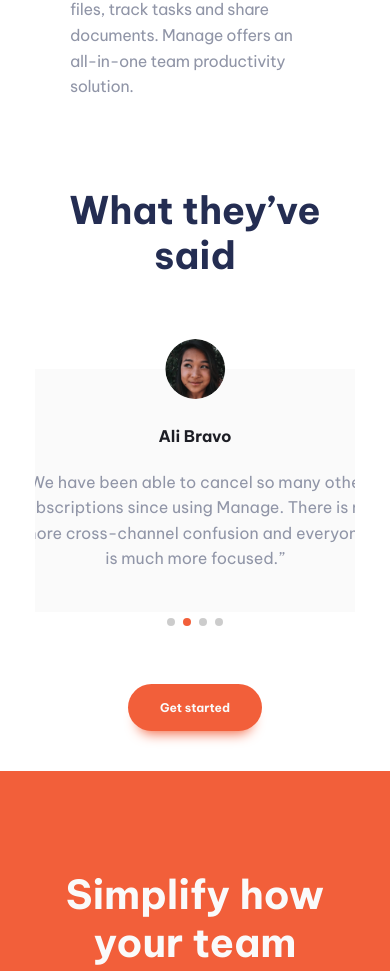
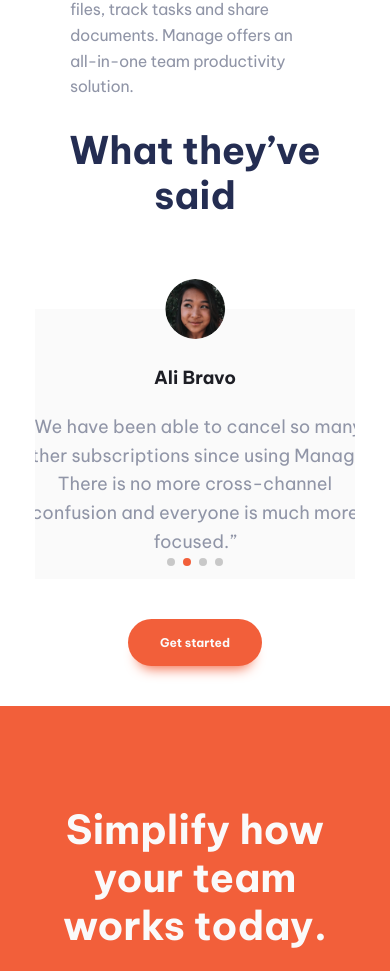
Before and after one commit to Zaklina-Radenkovic/manage, a website: page index.html in a window 390 px wide. Shown: the part 1853-2824 px from the top of the page. Drawn offline with nearby package versions, Linux system fonts and the light colour scheme; files that its build step writes are made by us from their sources.

Commit message:
adding breakpoints to swiper

```diff
--- a/sass/layout/_testimonials.scss
+++ b/sass/layout/_testimonials.scss
@@ -13,9 +13,9 @@
   }
 
   &__card {
+    font-size: 1.8rem;
+    padding-top: 5.5rem;
     background-color: $color-light-gray;
-    padding-top: 5.5rem;
-    font-size: 1.6rem;
     position: relative;
 
     display: flex;
@@ -47,6 +47,10 @@
 
   button {
     align-self: center;
+
+    @media only screen and (max-width: $bp-small) {
+      margin-top: 4rem;
+    }
   }
 
   @media only screen and (max-width: $bp-large) {
@@ -58,6 +62,6 @@
   }
 
   @media only screen and (max-width: $bp-small) {
-    padding: 6rem 3.5rem 4rem;
+    padding: 0 3.5rem 4rem;
   }
 }
```
Also changed, not shown: sass/components/_swiper.scss (+2 -5 lines).
